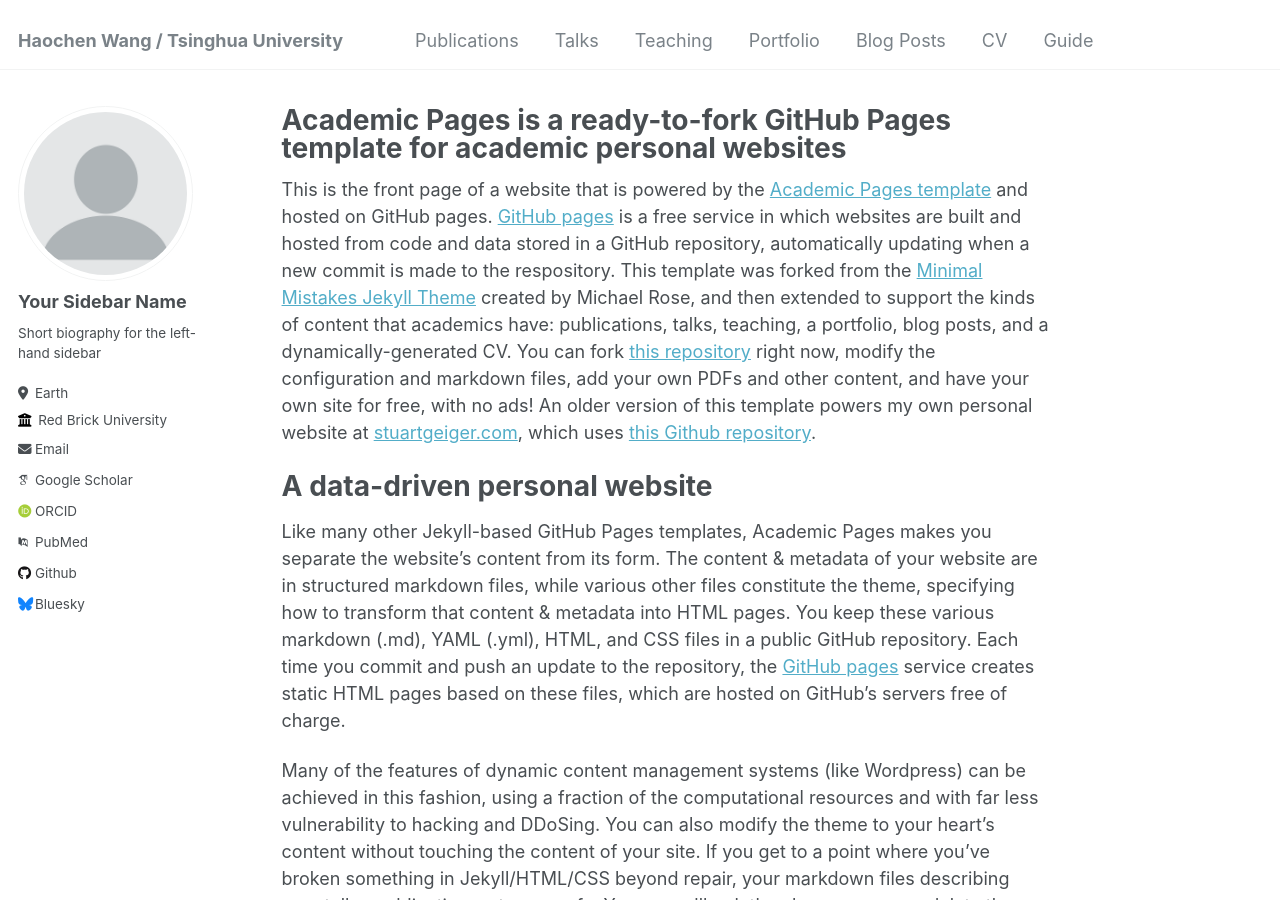
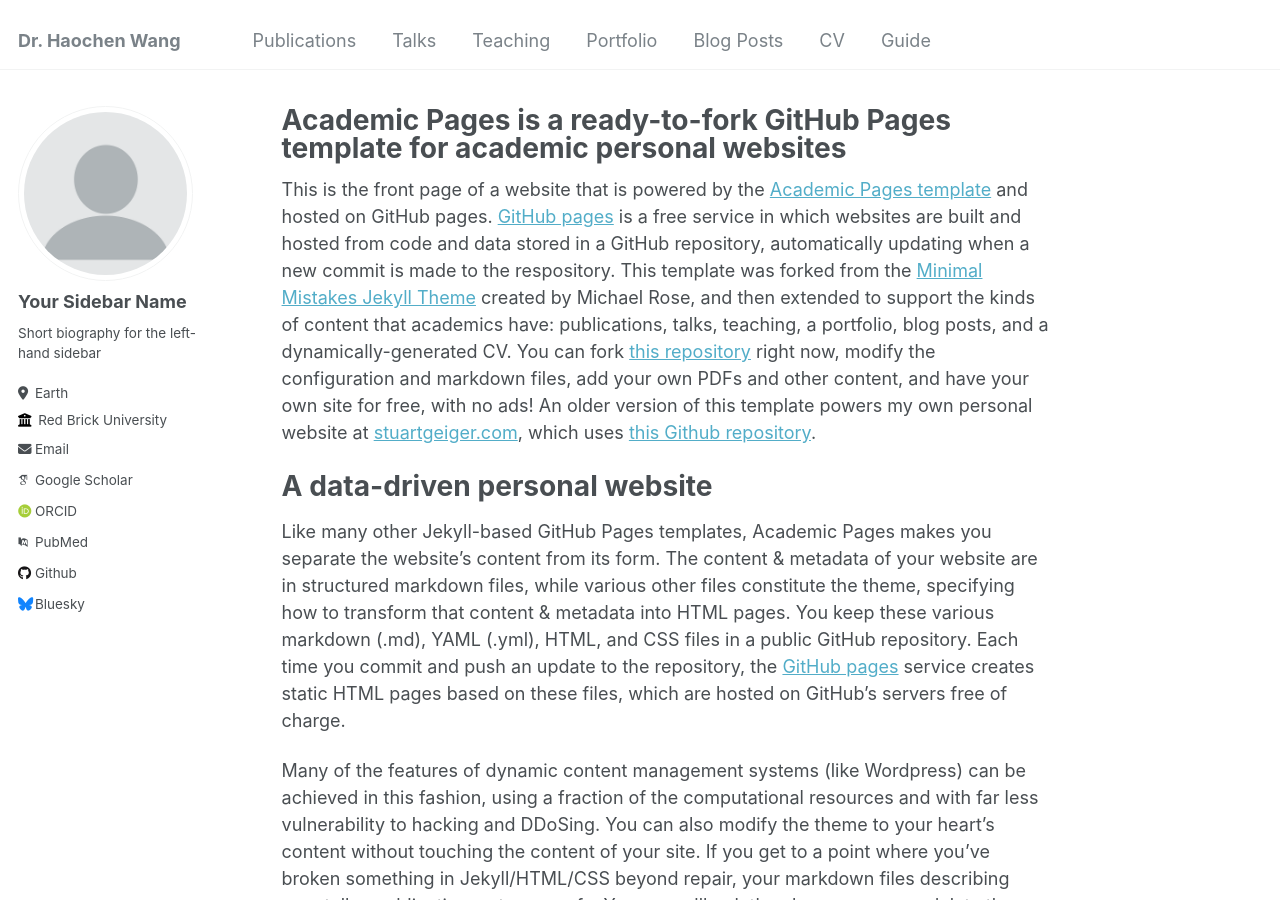
Before and after one commit to HaochenW/HaochenW.github.io, a Jekyll site: the page built from _pages/about.md, in a window 1280 px wide and 900 px high. Built offline with Jekyll 4.4.1, drawn with Linux system fonts in a browser that asks for light colours; some web fonts are replaced.

Commit message:
Update _config.yml

```diff
--- a/_config.yml
+++ b/_config.yml
@@ -8,7 +8,7 @@
 
 # Basic Site Settings
 locale                   : "en-US"
-title                    : "Haochen Wang / Tsinghua University"
+title                    : "Dr. Haochen Wang"
 title_separator          : "-"
 name                     : &name "Your Name"
 description              : &description "personal description"
```
